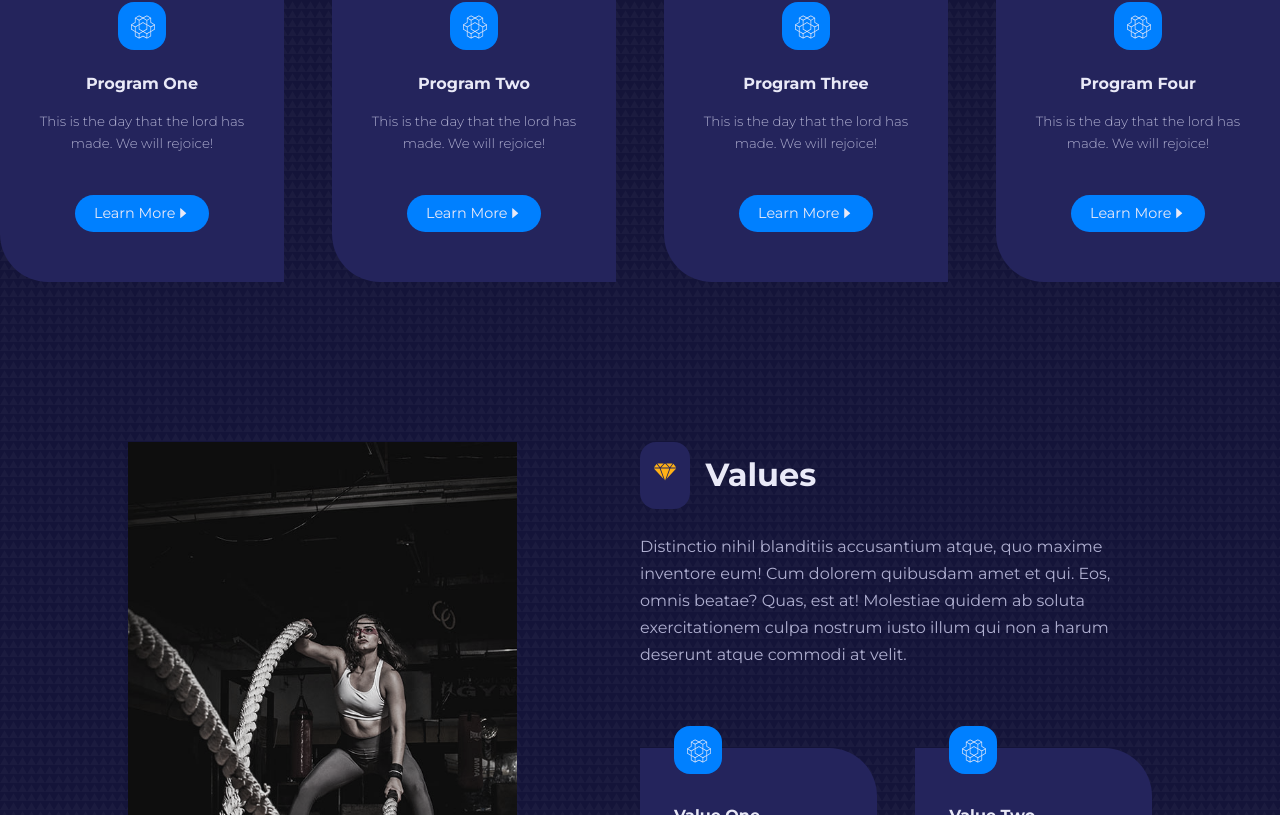
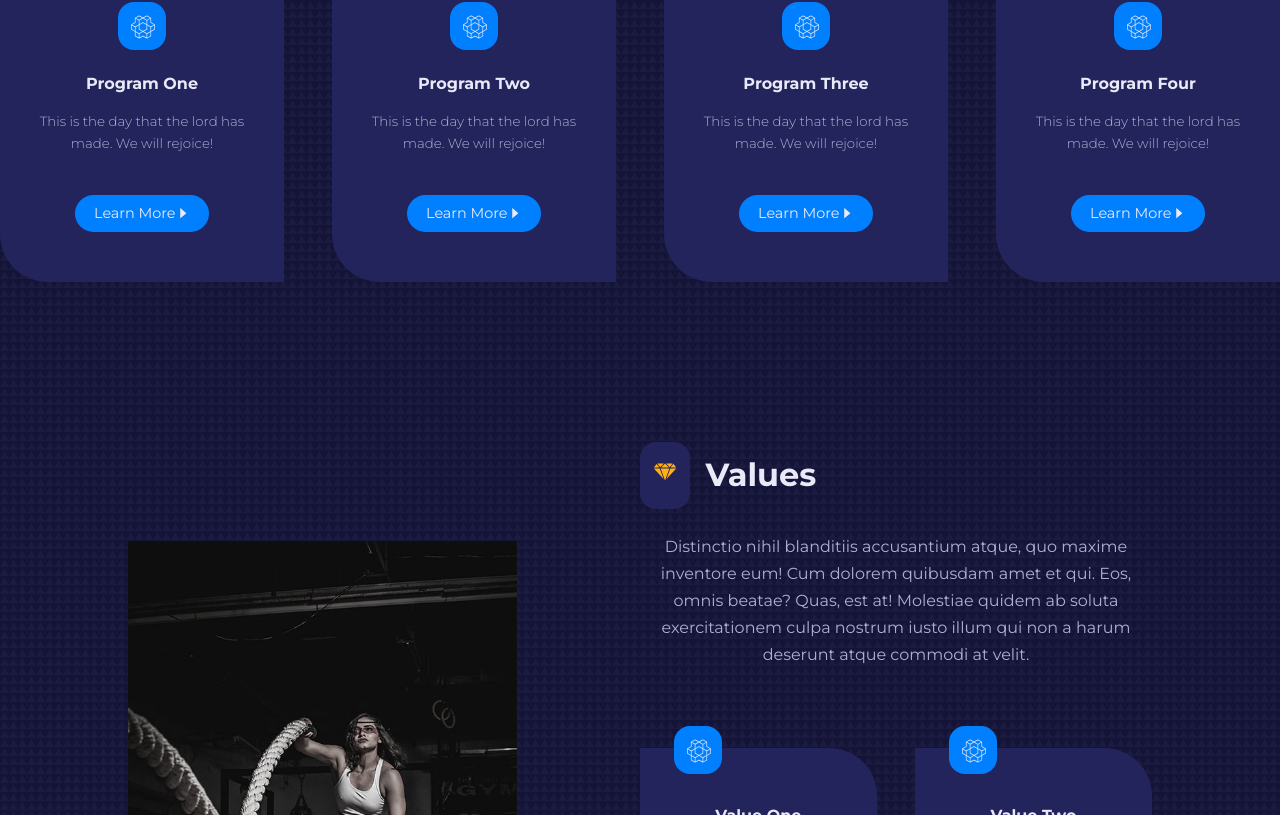
Before and after one commit to Tobi-official/react-project-website, a React (Create React App) app: page / in a window 1280 px wide. Shown: the part 1026-1841 px from the top of the page. Built offline with nearby package versions, Linux system fonts and the light colour scheme.

Commit message:
made changes in responsiveness

```diff
--- a/src/index.css
+++ b/src/index.css
@@ -6,6 +6,8 @@
   text-decoration: none;
   box-sizing: border-box;
   list-style: none;
+  text-align: center;
+  align-items: center;
 }
 
 :root {
@@ -110,6 +112,7 @@ section {
   display: flex;
   align-items: center;
   gap: 1rem;
+  align-items: center;
 }
 
 .section--head span {
```
Also changed, not shown: src/data.js (+4 -4 lines).
